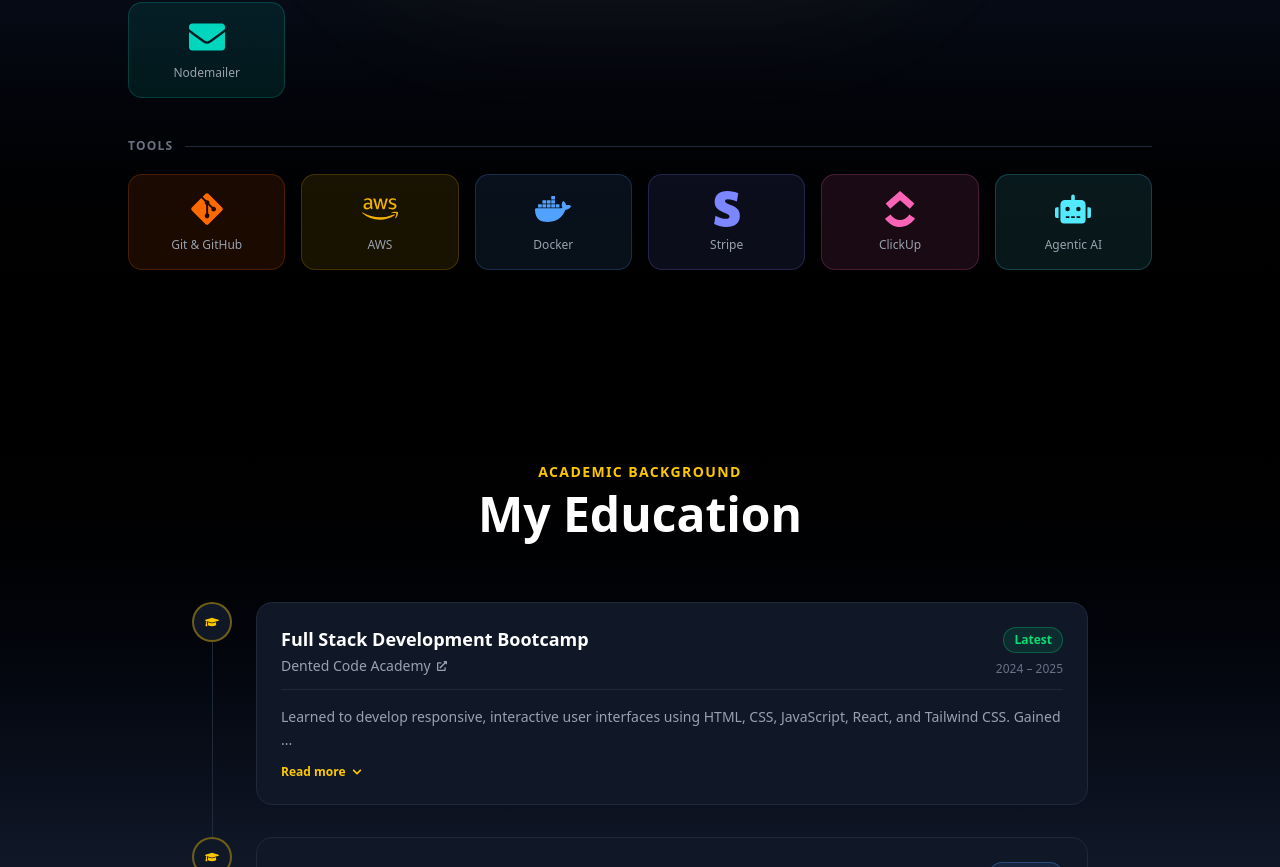
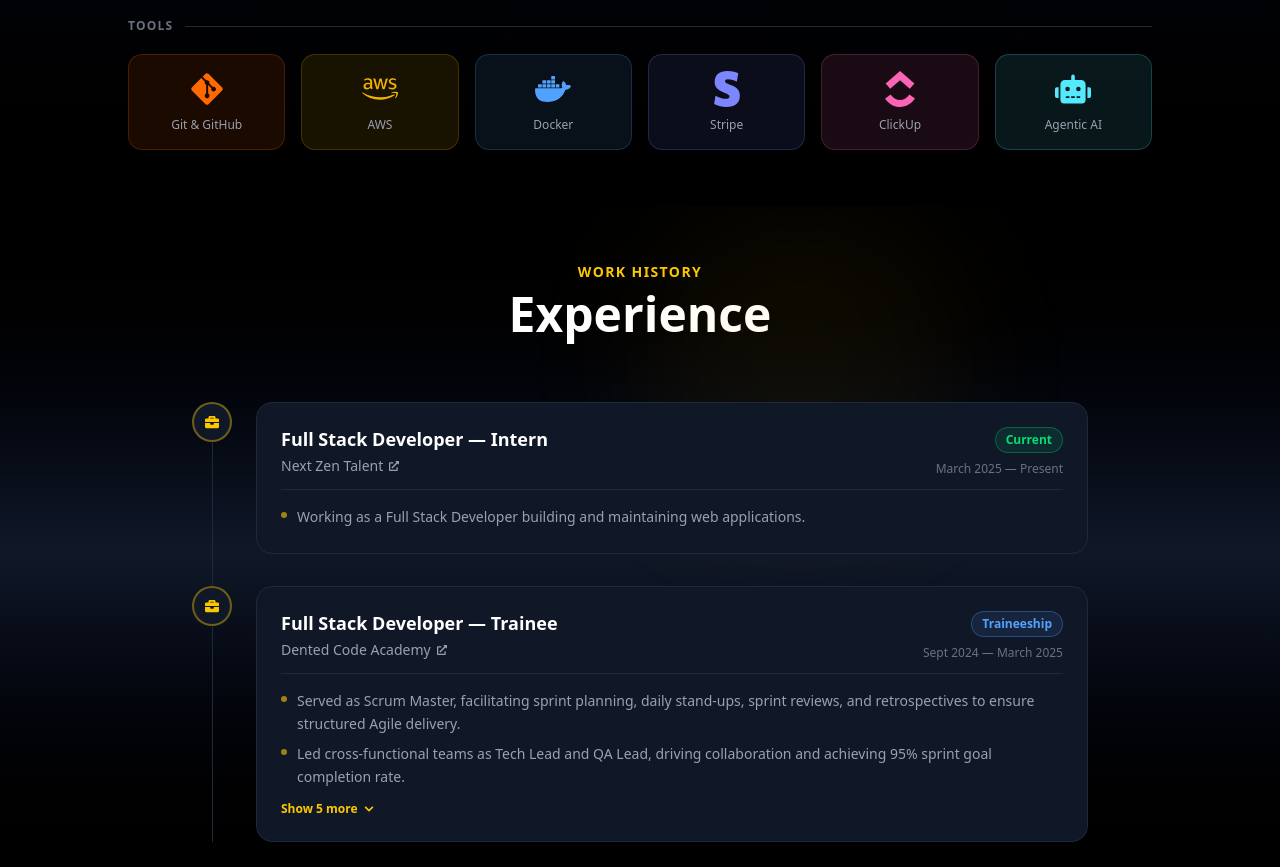
Before and after one commit to budhathokidinesh/Portfolio, a React (Vite) app: page / in a window 1280 px wide. Shown: the part 1333-2200 px from the top of the page. Built offline with nearby package versions, Linux system fonts and the light colour scheme; no server answers.

Commit message:
add experience section and reduce section spacing

```diff
--- a/src/components/AboutMe.jsx
+++ b/src/components/AboutMe.jsx
@@ -20,7 +20,7 @@ const AboutMe = () => {
   return (
     <section
       id="about"
-      className="relative bg-gradient-to-b from-gray-900 via-gray-800 to-black py-24 px-6 overflow-hidden"
+      className="relative bg-gradient-to-b from-gray-900 via-gray-800 to-black py-14 px-6 overflow-hidden"
     >
       {/* Background accent blobs */}
       <div className="absolute top-0 left-1/4 w-96 h-96 bg-yellow-400/5 rounded-full blur-3xl pointer-events-none" />
--- a/src/components/Blogs.jsx
+++ b/src/components/Blogs.jsx
@@ -24,7 +24,7 @@ const Blogs = () => {
   return (
     <section
       id="blogs"
-      className="relative bg-gradient-to-b from-black via-gray-900 to-black py-24 px-6 overflow-hidden"
+      className="relative bg-gradient-to-b from-black via-gray-900 to-black py-14 px-6 overflow-hidden"
     >
       <div className="absolute bottom-0 left-0 w-80 h-80 bg-yellow-400/5 rounded-full blur-3xl pointer-events-none" />
 
--- a/src/components/ContactMe.jsx
+++ b/src/components/ContactMe.jsx
@@ -50,7 +50,7 @@ const ContactMe = () => {
   return (
     <section
       id="contact"
-      className="relative bg-gradient-to-b from-black via-gray-900 to-black py-24 px-6 overflow-hidden"
+      className="relative bg-gradient-to-b from-black via-gray-900 to-black py-14 px-6 overflow-hidden"
     >
       <div className="absolute top-0 right-1/4 w-80 h-80 bg-yellow-400/5 rounded-full blur-3xl pointer-events-none" />
 
--- a/src/components/Education.jsx
+++ b/src/components/Education.jsx
@@ -40,7 +40,7 @@ const Education = () => {
   return (
     <section
       id="education"
-      className="relative bg-gradient-to-b from-black via-gray-900 to-black py-24 px-6 overflow-hidden"
+      className="relative bg-gradient-to-b from-black via-gray-900 to-black py-14 px-6 overflow-hidden"
     >
       <div className="absolute bottom-0 left-1/4 w-80 h-80 bg-yellow-400/5 rounded-full blur-3xl pointer-events-none" />
 
--- /dev/null
+++ b/src/components/Experience.jsx
@@ -0,0 +1,133 @@
+import { useState } from "react";
+import { FaBriefcase, FaExternalLinkAlt, FaChevronDown } from "react-icons/fa";
+
+const experienceData = [
+  {
+    role: "Full Stack Developer — Intern",
+    company: "Next Zen Talent",
+    website: "https://www.linkedin.com/company/nextzentalent",
+    period: "March 2025 — Present",
+    badge: "Current",
+    badgeColor: "text-green-400 border-green-400/30 bg-green-400/10",
+    points: [
+      "Working as a Full Stack Developer building and maintaining web applications.",
+    ],
+  },
+  {
+    role: "Full Stack Developer — Trainee",
+    company: "Dented Code Academy",
+    website: "https://dentedcode.com/",
+    period: "Sept 2024 — March 2025",
+    badge: "Traineeship",
+    badgeColor: "text-blue-400 border-blue-400/30 bg-blue-400/10",
+    points: [
+      "Served as Scrum Master, facilitating sprint planning, daily stand-ups, sprint reviews, and retrospectives to ensure structured Agile delivery.",
+      "Led cross-functional teams as Tech Lead and QA Lead, driving collaboration and achieving 95% sprint goal completion rate.",
+      "Removed development blockers and improved team velocity by implementing structured backlog grooming and clear task ownership.",
+      "Coordinated GitHub workflows and CI/CD pipelines to streamline deployments to AWS cloud environments.",
+      "Implemented automated testing and deployment pipelines using AWS and Docker, contributing to 99.9% system uptime.",
+      "Integrated third-party services (Stripe payment gateway, AI chatbot) to enhance system functionality and improve user engagement.",
+      "Promoted continuous improvement culture by facilitating retrospectives and driving process enhancements.",
+    ],
+  },
+];
+
+const PREVIEW_COUNT = 2;
+
+const Experience = () => {
+  const [expandedIndex, setExpandedIndex] = useState(null);
+
+  return (
+    <section
+      id="experience"
+      className="relative bg-gradient-to-b from-black via-gray-900 to-black py-14 px-6 overflow-hidden"
+    >
+      <div className="absolute top-0 right-1/4 w-80 h-80 bg-yellow-400/5 rounded-full blur-3xl pointer-events-none" />
+
+      <div className="container mx-auto max-w-4xl">
+        {/* Title */}
+        <div className="text-center mb-16">
+          <p className="text-yellow-400 text-sm font-semibold tracking-widest uppercase mb-2">
+            Work History
+          </p>
+          <h2 className="text-4xl md:text-5xl font-extrabold text-white">
+            Experience
+          </h2>
+        </div>
+
+        {/* Timeline */}
+        <div className="relative">
+          <div className="absolute left-5 top-0 bottom-0 w-px bg-gray-800 hidden md:block" />
+
+          <div className="flex flex-col gap-8">
+            {experienceData.map((exp, index) => (
+              <div key={index} className="relative flex gap-6 group" onClick={() => setExpandedIndex(expandedIndex === index ? null : index)}>
+                {/* Timeline dot */}
+                <div className="hidden md:flex flex-shrink-0 w-10 h-10 rounded-full bg-gray-900 border-2 border-yellow-400/40 group-hover:border-yellow-400 items-center justify-center transition-colors duration-300 z-10">
+                  <FaBriefcase className="text-yellow-400 text-sm" />
+                </div>
+
+                {/* Card */}
+                <div className="flex-1 bg-gray-900 border border-gray-800 hover:border-gray-700 rounded-2xl p-6 transition-all duration-300">
+                  {/* Top row */}
+                  <div className="flex flex-wrap items-start justify-between gap-3 mb-3">
+                    <div className="flex-1">
+                      <h3 className="text-white font-bold text-lg leading-snug">
+                        {exp.role}
+                      </h3>
+                      <a
+                        href={exp.website}
+                        target="_blank"
+                        rel="noopener noreferrer"
+                        className="inline-flex items-center gap-1.5 text-sm text-gray-400 hover:text-yellow-400 transition-colors duration-200 mt-1"
+                      >
+                        {exp.company}
+                        <FaExternalLinkAlt size={10} />
+                      </a>
+                    </div>
+                    <div className="flex flex-col items-end gap-2">
+                      <span className={`text-xs font-semibold px-2.5 py-1 rounded-full border ${exp.badgeColor}`}>
+                        {exp.badge}
+                      </span>
+                      <span className="text-xs text-gray-500 font-medium">
+                        {exp.period}
+                      </span>
+                    </div>
+                  </div>
+
+                  <div className="h-px bg-gray-800 mb-4" />
+
+                  {/* Points */}
+                  <ul className="flex flex-col gap-2">
+                    {(expandedIndex === index ? exp.points : exp.points.slice(0, PREVIEW_COUNT)).map((point, i) => (
+                      <li key={i} className="flex items-start gap-2.5 text-sm text-gray-400 leading-relaxed">
+                        <span className="mt-1.5 w-1.5 h-1.5 rounded-full bg-yellow-400/60 flex-shrink-0" />
+                        {point}
+                      </li>
+                    ))}
+                  </ul>
+
+                  {exp.points.length > PREVIEW_COUNT && (
+                    <button
+                      onClick={(e) => { e.stopPropagation(); setExpandedIndex(expandedIndex === index ? null : index); }}
+                      className="mt-3 flex items-center gap-1.5 text-xs font-semibold text-yellow-400 hover:text-yellow-300 transition-colors duration-200"
+                    >
+                      {expandedIndex === index ? "Show less" : `Show ${exp.points.length - PREVIEW_COUNT} more`}
+                      <FaChevronDown
+                        size={10}
+                        className={`transition-transform duration-300 ${expandedIndex === index ? "rotate-180" : ""}`}
+                      />
+                    </button>
+                  )}
+
+                </div>
+              </div>
+            ))}
+          </div>
+        </div>
+      </div>
+    </section>
+  );
+};
+
+export default Experience;
--- a/src/components/Footer.jsx
+++ b/src/components/Footer.jsx
@@ -50,7 +50,7 @@ const Footer = () => {
           {/* Brand */}
           <div className="flex flex-col gap-3">
             <h2 className="text-xl font-extrabold text-white">
-              Dinesh<span className="text-yellow-400">.</span>
+              Dinesh Budhathoki
             </h2>
             <p className="text-gray-400 text-sm leading-relaxed max-w-xs">
               Full Stack Developer specialising in MERN stack and AI-powered web
--- a/src/components/Header.jsx
+++ b/src/components/Header.jsx
@@ -7,6 +7,7 @@ import MobileMenu from "./MobileMenu";
 const navLinks = [
   { label: "About", href: "/#about" },
   { label: "Skills", href: "/#skills" },
+  { label: "Experience", href: "/#experience" },
   { label: "Education", href: "/#education" },
   { label: "Projects", to: "/projects" },
   { label: "Blogs", to: "/blogs" },
--- a/src/components/MobileMenu.jsx
+++ b/src/components/MobileMenu.jsx
@@ -4,6 +4,7 @@ import { RxCross2 } from "react-icons/rx";
 const navLinks = [
   { label: "About", href: "/#about" },
   { label: "Skills", href: "/#skills" },
+  { label: "Experience", href: "/#experience" },
   { label: "Education", href: "/#education" },
   { label: "Projects", to: "/projects" },
   { label: "Blogs", to: "/blogs" },
--- a/src/components/Projects.jsx
+++ b/src/components/Projects.jsx
@@ -41,7 +41,7 @@ const projectData = [
       "Personal portfolio built with React, Tailwind CSS and Gemini AI chatbot.",
     image: portfolio,
     link: "https://www.dineshbudhathoki.com",
-    github: "https://github.com/budhathokidinesh?tab=repositories",
+    github: "https://github.com/budhathokidinesh/Portfolio",
     tags: ["React", "Tailwind", "Gemini AI"],
     type: "Frontend",
   },
@@ -94,7 +94,7 @@ const Projects = () => {
   return (
     <section
       id="projects"
-      className="relative bg-gradient-to-b from-black via-gray-900 to-black py-24 px-6 overflow-hidden"
+      className="relative bg-gradient-to-b from-black via-gray-900 to-black py-14 px-6 overflow-hidden"
     >
       <div className="absolute top-1/3 right-0 w-80 h-80 bg-yellow-400/5 rounded-full blur-3xl pointer-events-none" />
 
--- a/src/components/Skills.jsx
+++ b/src/components/Skills.jsx
@@ -56,7 +56,7 @@ const Skills = () => {
   return (
     <section
       id="skills"
-      className="relative bg-gradient-to-b from-black via-gray-900 to-black py-24 px-6 overflow-hidden"
+      className="relative bg-gradient-to-b from-black via-gray-900 to-black py-14 px-6 overflow-hidden"
     >
       <div className="absolute top-1/2 left-1/2 -translate-x-1/2 -translate-y-1/2 w-[600px] h-[300px] bg-yellow-400/5 rounded-full blur-3xl pointer-events-none" />
 
--- a/src/pages/HomePage.jsx
+++ b/src/pages/HomePage.jsx
@@ -1,6 +1,7 @@
 import AboutMe from "../components/AboutMe";
 import ContactMe from "../components/ContactMe";
 import Education from "../components/Education";
+import Experience from "../components/Experience";
 import Footer from "../components/Footer";
 import Header from "../components/Header";
 import Skills from "../components/Skills";
@@ -13,6 +14,7 @@ const HomePage = () => {
       {/* This is main body  */}
       <AboutMe />
       <Skills />
+      <Experience />
       <Education />
       <ContactMe />
       {/* This is main page  */}
```
Also changed, not shown: src/components/chat.js (+9 -0 lines).
